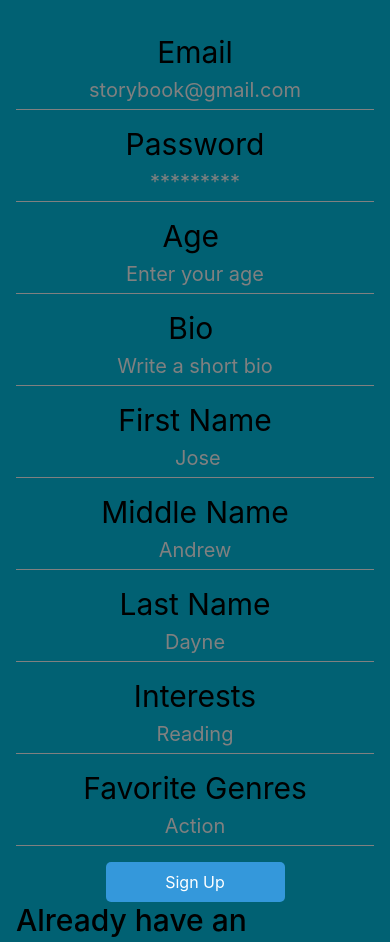
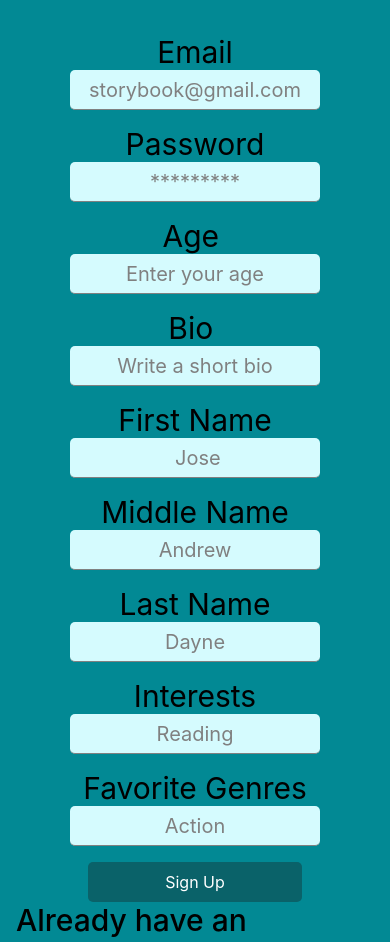
Before and after one commit to pooranjoyb/StoryBook-RN, a React Native app: screen /Signup in a window 390 px wide. Shown: the part 344-1286 px from the top of the page. Built offline with nearby package versions, Linux system fonts and the light colour scheme.

Commit message:
changes made

```diff
--- a/Components/Signup.tsx
+++ b/Components/Signup.tsx
@@ -168,7 +168,7 @@ const Signup = () => {
 
 const styles = StyleSheet.create({
   container: {
-    backgroundColor: "#016173",
+    backgroundColor: "#028994",
     flex: 1,
     justifyContent: "center",
     alignItems: "center",
@@ -200,19 +200,21 @@ const styles = StyleSheet.create({
   input: {
     height: 40,
     borderColor: "gray",
+    backgroundColor:"#D5FBFE",
     borderWidth: 0,
     borderBottomWidth: 1,
     marginBottom: 16,
-    width: "100%",
+    width: "70%",
+    borderRadius: 5,
     padding: 8,
     textAlign: "center",
     fontSize:20,
   },
   button: {
-    backgroundColor: "#3498db",
+    backgroundColor: "#0A6269",
     padding: 10,
     borderRadius: 5,
-    width: "50%",
+    width: "60%",
     alignItems: "center",
   },
   buttonText: {
```
